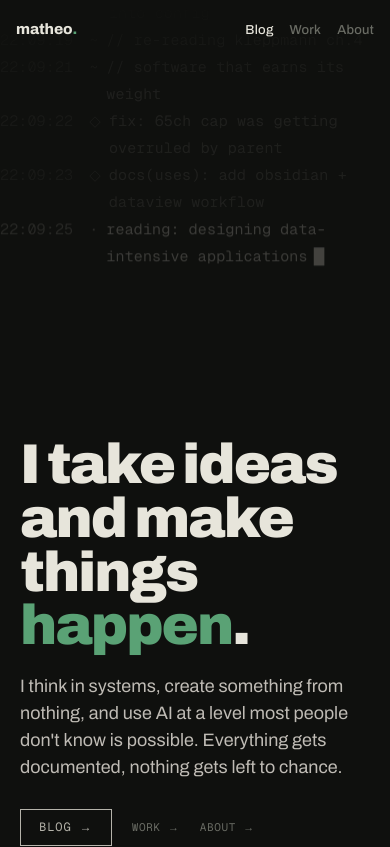
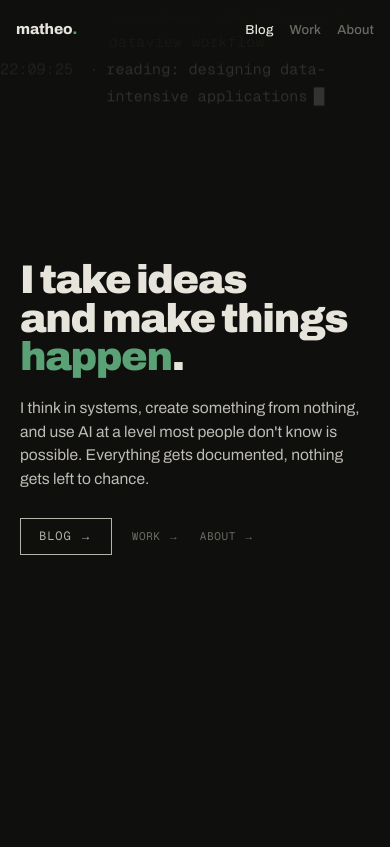
Before and after one commit to Sucu-Syndicate/silverline-portfolio, a Next.js app: page / in a window 390 px wide. Shown: the top 847 px of the page. Built offline with nearby package versions, Linux system fonts and the light colour scheme.

Commit message:
[PTASK-007] Hero mobile: remove 100dvh, terminal 160px, h1/sub clamp down, tighter padding

```diff
--- a/app/globals.css
+++ b/app/globals.css
@@ -146,7 +146,7 @@ a { color: inherit; text-decoration: none; }
 .hero h1 {
   font-family: var(--font-structure);
   font-weight: 900;
-  font-size: clamp(56px, 9vw, 132px);
+  font-size: clamp(40px, 9vw, 132px);
   line-height: 0.96;
   letter-spacing: -0.035em;
   margin: 0 0 20px;
@@ -155,7 +155,7 @@ a { color: inherit; text-decoration: none; }
 .hero h1 .green { color: var(--accent); }
 
 .hero-sub {
-  font-size: 18px;
+  font-size: clamp(14px, 4vw, 18px);
   font-weight: 400;
   line-height: 1.5;
   color: rgba(245, 240, 232, 0.78);
@@ -908,10 +908,14 @@ a { color: inherit; text-decoration: none; }
 }
 
 @media (max-width: 920px) {
+  .hero {
+    min-height: auto;
+  }
   .hero-inner {
     grid-template-columns: 1fr;
     align-items: flex-start;
-    padding-top: clamp(100px, 14vh, 140px);
+    padding: clamp(80px, 12vh, 120px) clamp(20px, 4vw, 56px) clamp(40px, 6vh, 80px);
+    gap: 0;
   }
   .hero-left {
     justify-self: auto;
@@ -922,11 +926,11 @@ a { color: inherit; text-decoration: none; }
     top: auto;
     right: auto;
     width: 100%;
-    height: 320px;
+    height: 160px;
     min-height: unset;
-    opacity: 0.35;
-    mask-image: linear-gradient(180deg, transparent 0%, #000 30%, #000 85%, transparent 100%);
-    -webkit-mask-image: linear-gradient(180deg, transparent 0%, #000 30%, #000 85%, transparent 100%);
+    opacity: 0.25;
+    mask-image: linear-gradient(180deg, transparent 0%, #000 40%, #000 80%, transparent 100%);
+    -webkit-mask-image: linear-gradient(180deg, transparent 0%, #000 40%, #000 80%, transparent 100%);
   }
   .projects-grid { grid-template-columns: 1fr; }
   .footer-inner { grid-template-columns: 1fr; }
```
